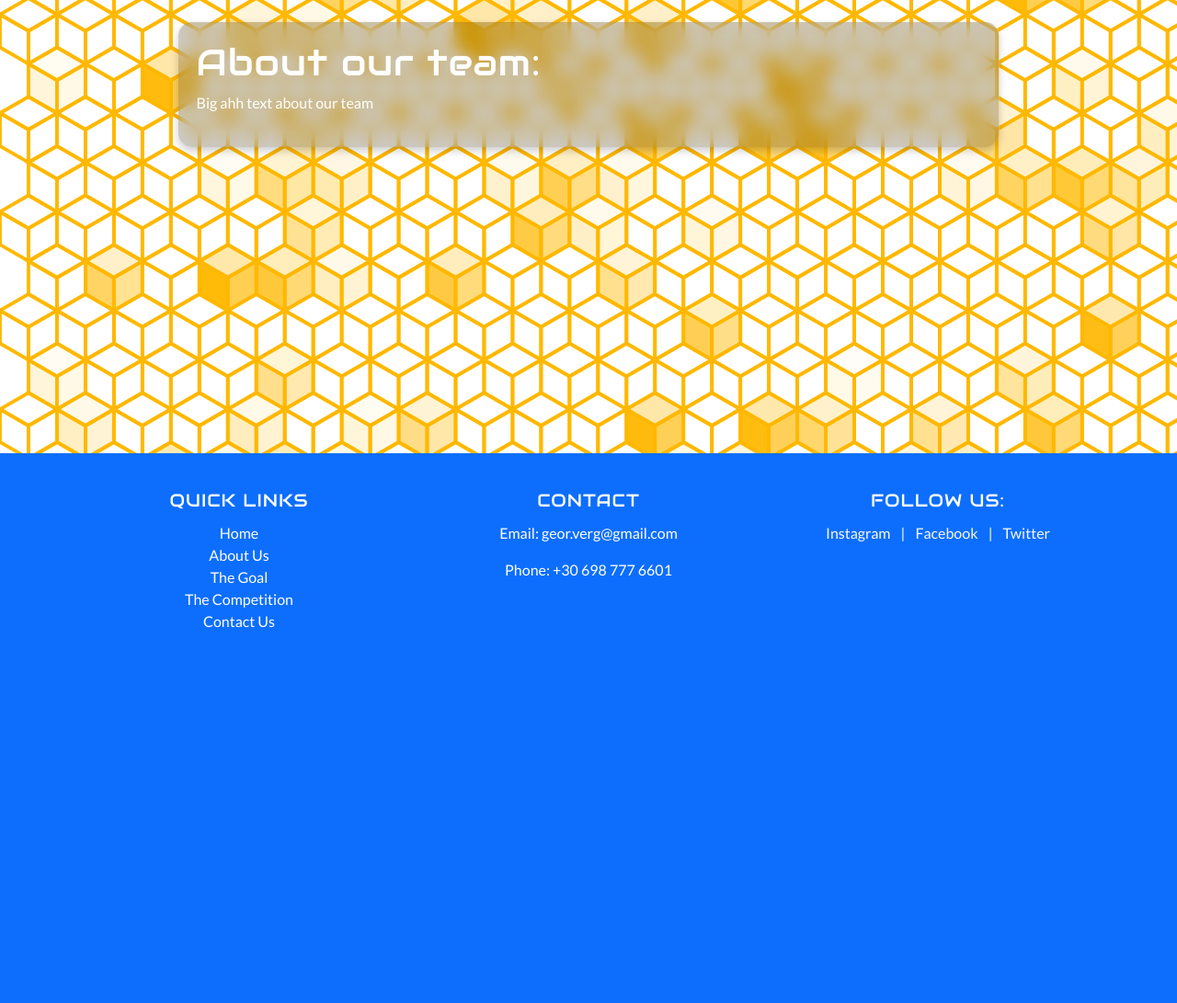
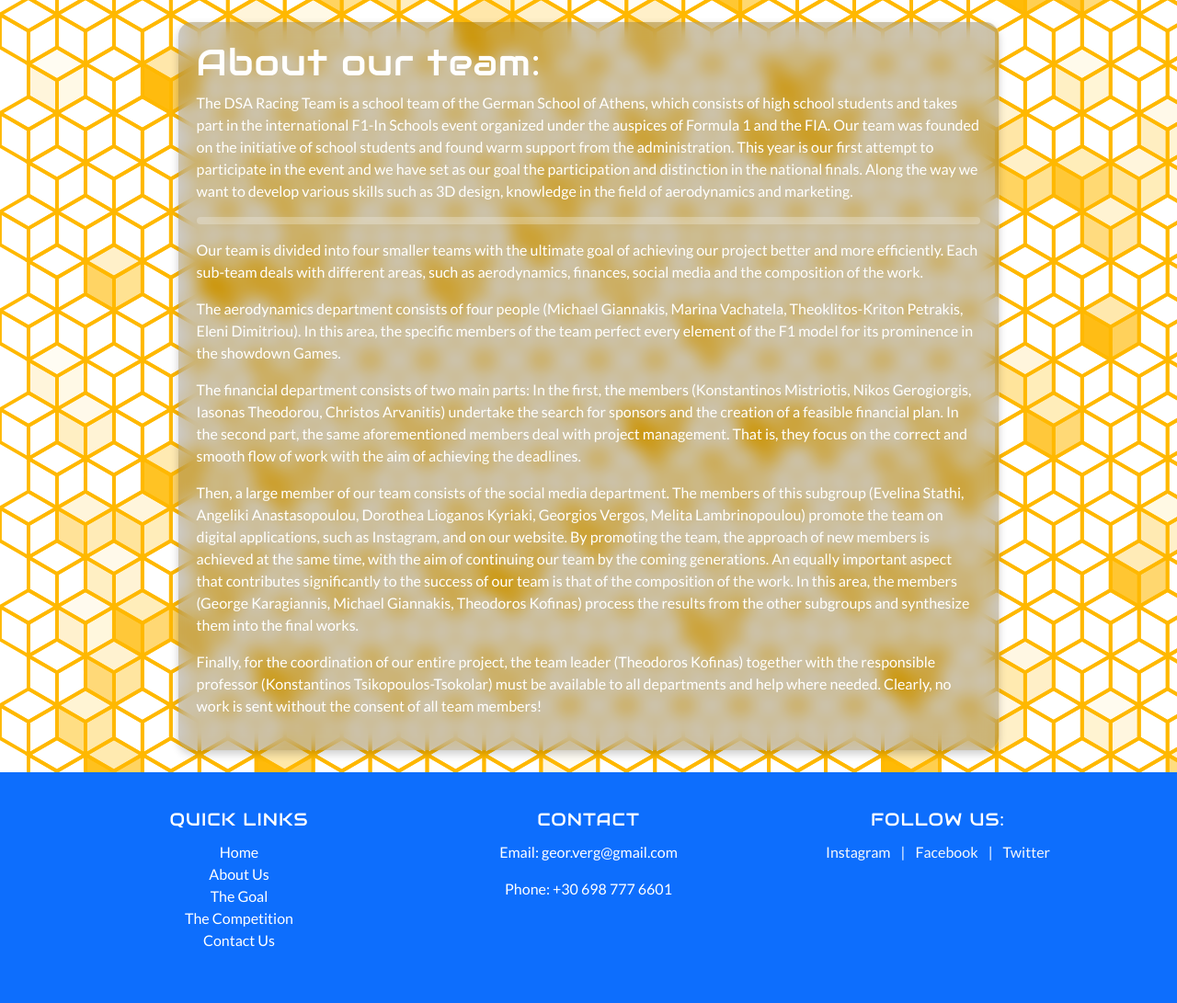
Before and after one commit to GeorgVerg/racingTeamWeb, a Django app: page /about/ in a window 1280 px wide. Shown: the part 56-1147 px from the top of the page at 92% size. Before the commit the page ends 739 px from the top, so only its background shows below. Run offline with Django 5.2, Linux system fonts and the light colour scheme; some libraries are stand-ins or nearby versions.

Commit message:
added text and translations

```diff
--- /dev/null
+++ b/racers/about/static/about/css/base.css
@@ -0,0 +1,4 @@
+hr {
+    border-top: 8px solid;
+    border-radius: 5px;
+}
--- a/racers/about/templates/about/index.html
+++ b/racers/about/templates/about/index.html
@@ -1,8 +1,26 @@
 {% extends "base.html" %}
 {% load i18n %}
+{% load static %}
+
+{% block stylesheetBlock %}
+    <link rel="stylesheet" href="{% static 'about/css/base.css' %}">
+{% endblock stylesheetBlock %}
+
 {% block content %}
 
 <h1>{% trans "About our team" %}:</h1>
-<p>{% trans "Big ahh text about our team" %}</p>
+<p>{% trans "The DSA Racing Team is a school team of the German School of Athens, which consists of high school students and takes part in the international F1-In Schools event organized under the auspices of Formula 1 and the FIA. Our team was founded on the initiative of school students and found warm support from the administration. This year is our first attempt to participate in the event and we have set as our goal the participation and distinction in the national finals. Along the way we want to develop various skills such as 3D design, knowledge in the field of aerodynamics and marketing." %}</p>
+
+<hr>
+
+<p>{% trans "Our team is divided into four smaller teams with the ultimate goal of achieving our project better and more efficiently. Each sub-team deals with different areas, such as aerodynamics, finances, social media and the composition of the work." %}</p>
+
+<p>{% trans "The aerodynamics department consists of four people (Michael Giannakis, Marina Vachatela, Theoklitos-Kriton Petrakis, Eleni Dimitriou). In this area, the specific members of the team perfect every element of the F1 model for its prominence in the showdown Games." %}</p>
+
+<p>{% trans "The financial department consists of two main parts: In the first, the members (Konstantinos Mistriotis, Nikos Gerogiorgis, Iasonas Theodorou, Christos Arvanitis) undertake the search for sponsors and the creation of a feasible financial plan. In the second part, the same aforementioned members deal with project management. That is, they focus on the correct and smooth flow of work with the aim of achieving the deadlines." %}</p>
+
+<p>{% trans "Then, a large member of our team consists of the social media department. The members of this subgroup (Evelina Stathi, Angeliki Anastasopoulou, Dorothea Lioganos Kyriaki, Georgios Vergos, Melita Lambrinopoulou) promote the team on digital applications, such as Instagram, and on our website. By promoting the team, the approach of new members is achieved at the same time, with the aim of continuing our team by the coming generations. An equally important aspect that contributes significantly to the success of our team is that of the composition of the work. In this area, the members (George Karagiannis, Michael Giannakis, Theodoros Kofinas) process the results from the other subgroups and synthesize them into the final works." %}</p>
+
+<p>{% trans "Finally, for the coordination of our entire project, the team leader (Theodoros Kofinas) together with the responsible professor (Konstantinos Tsikopoulos-Tsokolar) must be available to all departments and help where needed. Clearly, no work is sent without the consent of all team members!" %}</p>
 
 {% endblock content %}
--- a/racers/competition/templates/competition/index.html
+++ b/racers/competition/templates/competition/index.html
@@ -4,4 +4,6 @@
 
 <h1>{% trans "About the Competition" %}</h1>
 
+<p>{% trans "The F1-In Schools event was created in 1999 and has since become a well-known phenomenon in the world of motorsport. Participants (up to 19 years old) are invited to create a small-scale F1 car, following basic regulations and using 3D design programs offered by the organization itself. The teams are judged on both aerodynamics and project promotion and management. The F1-In Schools competition gives students from all over the world the opportunity to showcase their talents and abilities, while at the same time equipping and preparing them appropriately for the future for a possible career in motorsport." %}</p>
+
 {% endblock content %}
--- a/racers/contact/static/contact/css/base.css
+++ b/racers/contact/static/contact/css/base.css
@@ -15,13 +15,13 @@ form input, form  textarea, form select {
     border: 1px solid #ccc;
 }
 
-button {
+button#hover {
     padding: 10px 20px;
     font-size: 1.1em;
     transition: transform 0.4s ease-in-out, box-shadow 0.4s ease-in-out;
 }
 
-button:hover {
+button#hover:hover {
     transform: translateY(-3px);
     box-shadow: 0 4px 12px rgba(0, 0, 0, 0.3);
 }
--- a/racers/contact/templates/contact/createRequest.html
+++ b/racers/contact/templates/contact/createRequest.html
@@ -23,7 +23,7 @@
             </div>
 
             <div class="text-center">
-                <button type="submit" class="btn btn-warning btn-hover">{% trans "Submit" %}</button>
+                <button type="submit" class="btn btn-warning btn-hover" id="hover">{% trans "Submit" %}</button>
             </div>
         </form>
     </div>
--- a/racers/contact/templates/contact/index.html
+++ b/racers/contact/templates/contact/index.html
@@ -15,12 +15,12 @@
             <tr>
                 <td>
                     <form action="{% url "contactUs-ourContactInfo"%}" method="get">
-                        <button type="submit" class="btn btn-warning btn-hover">{% trans "Direct Email" %}</button>
+                        <button type="submit" class="btn btn-warning btn-hover" id="hover">{% trans "Direct Email" %}</button>
                     </form>
                 </td>
                 <td>
                     <form action="{% url "contactUs-createRequest" %}" method="get">
-                        <button type="submit" class="btn btn-warning btn-hover">{% trans "Fill out a form" %}</button>
+                        <button type="submit" class="btn btn-warning btn-hover" id="hover">{% trans "Fill out a form" %}</button>
                     </form>
                 </td>
             </tr>
--- a/racers/templates/base.html
+++ b/racers/templates/base.html
@@ -80,6 +80,6 @@
         </div>
     </footer>
 
-    <script src="https://cdn.jsdelivr.net/npm/bootstrap@5.3.0/dist/js/bootstrap.bundle.min.js"></script>
+    {% comment %} <script src="https://cdn.jsdelivr.net/npm/bootstrap@5.3.0/dist/js/bootstrap.bundle.min.js"></script> {% endcomment %}
 </body>
 </html>
--- a/racers/templates/index.html
+++ b/racers/templates/index.html
@@ -4,7 +4,7 @@
 
 <div class="hover">
     <h1>{% trans "This is index" %}</h1>
-    <p>Lorem ipsum, dolor sit amet consectetur adipisicing elit. Est ipsam enim optio vero deleniti beatae? Error corporis veritatis sit quam deleniti fugiat tempore unde, possimus eligendi fugit obcaecati, eaque excepturi.</p>
+    <p>{% trans "The DSA Racing Team is a school team of the German School of Athens, which consists of high school students and takes part in the international F1-In Schools event organized under the auspices of Formula 1 and the FIA. Our team was founded on the initiative of school students and found warm support from the administration. This year is our first attempt to participate in the event and we have set as our goal the participation and distinction in the national finals. Along the way we want to develop various skills such as 3D design, knowledge in the field of aerodynamics and marketing." %}</p>
 </div>
 
 {% endblock content %}
```
Also changed, not shown: racers/about/locale/de/LC_MESSAGES/django.po, racers/about/locale/el/LC_MESSAGES/django.po, racers/competition/locale/de/LC_MESSAGES/django.po, racers/competition/locale/el/LC_MESSAGES/django.po, racers/locale/de/LC_MESSAGES/django.po, racers/locale/el/LC_MESSAGES/django.po, 4 other files.
